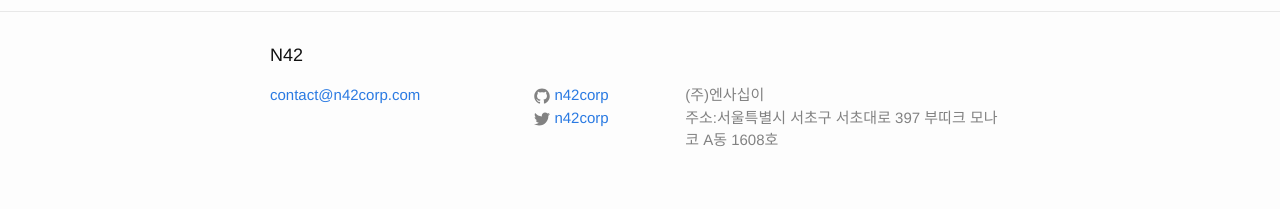
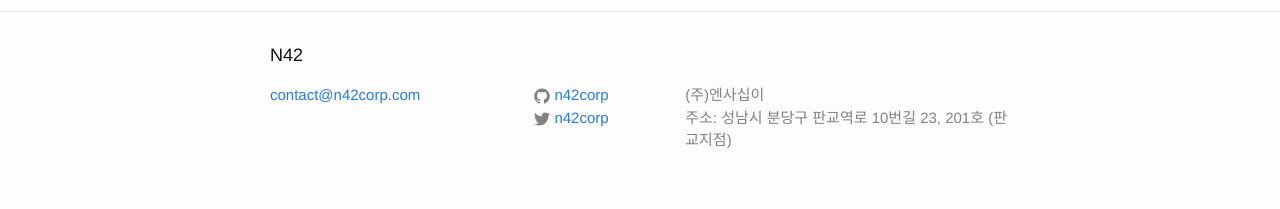
Before and after one commit to daangn/daangn-team-page, a Jekyll site: the page built from index.md, in a window 1280 px wide. Shown: the part 760-969 px from the top of the page. Built offline with Jekyll 4.4.1, drawn with Linux system fonts in a browser that asks for light colours.

Commit message:
Update _config.yml

```diff
--- a/_config.yml
+++ b/_config.yml
@@ -3,7 +3,7 @@ title: N42
 email: contact@n42corp.com
 description: > # this means to ignore newlines until "baseurl:"
   (주)엔사십이<br/>
-  주소:서울특별시 서초구 서초대로 397 부띠크 모나코 A동 1608호
+  주소: 성남시 분당구 판교역로 10번길 23, 201호 (판교지점)
 baseurl: "" # the subpath of your site, e.g. /blog/
 url: "http://www.n42corp.com" # the base hostname & protocol for your site
 twitter_username: n42corp
```
